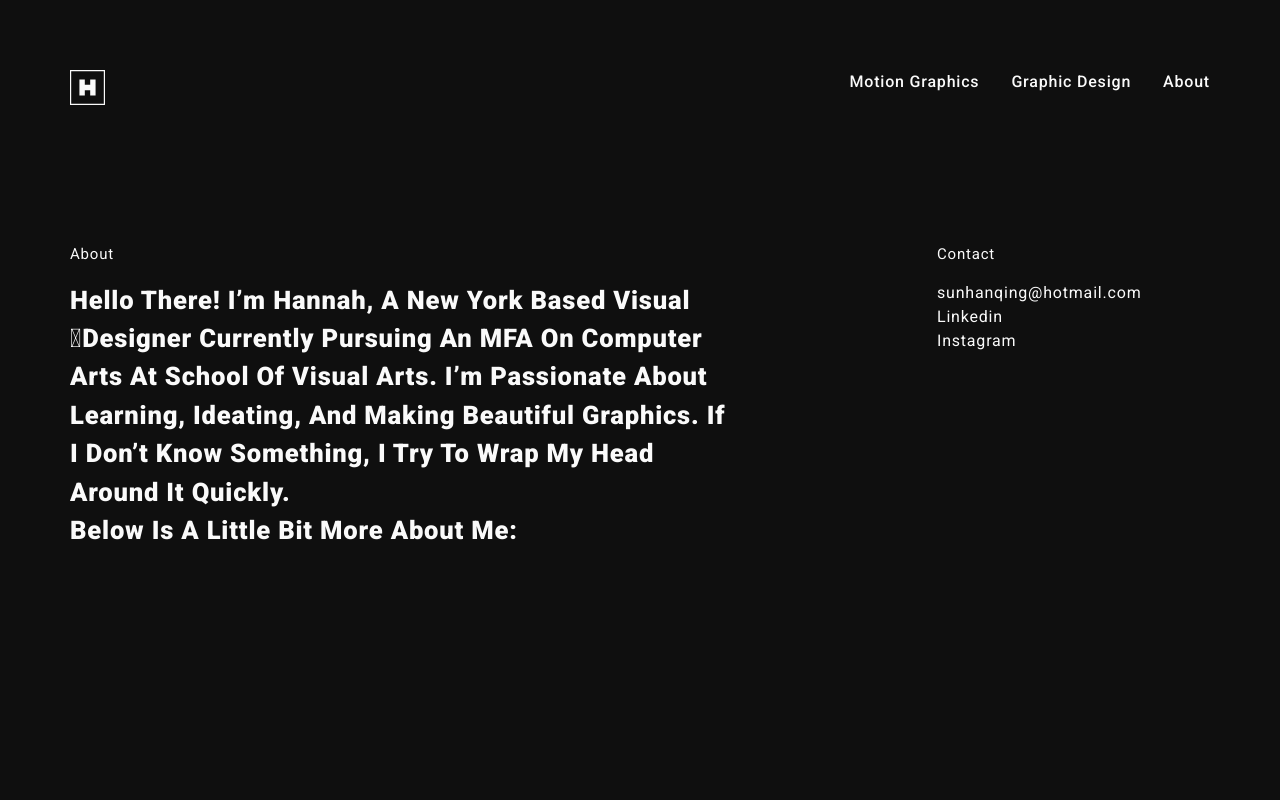
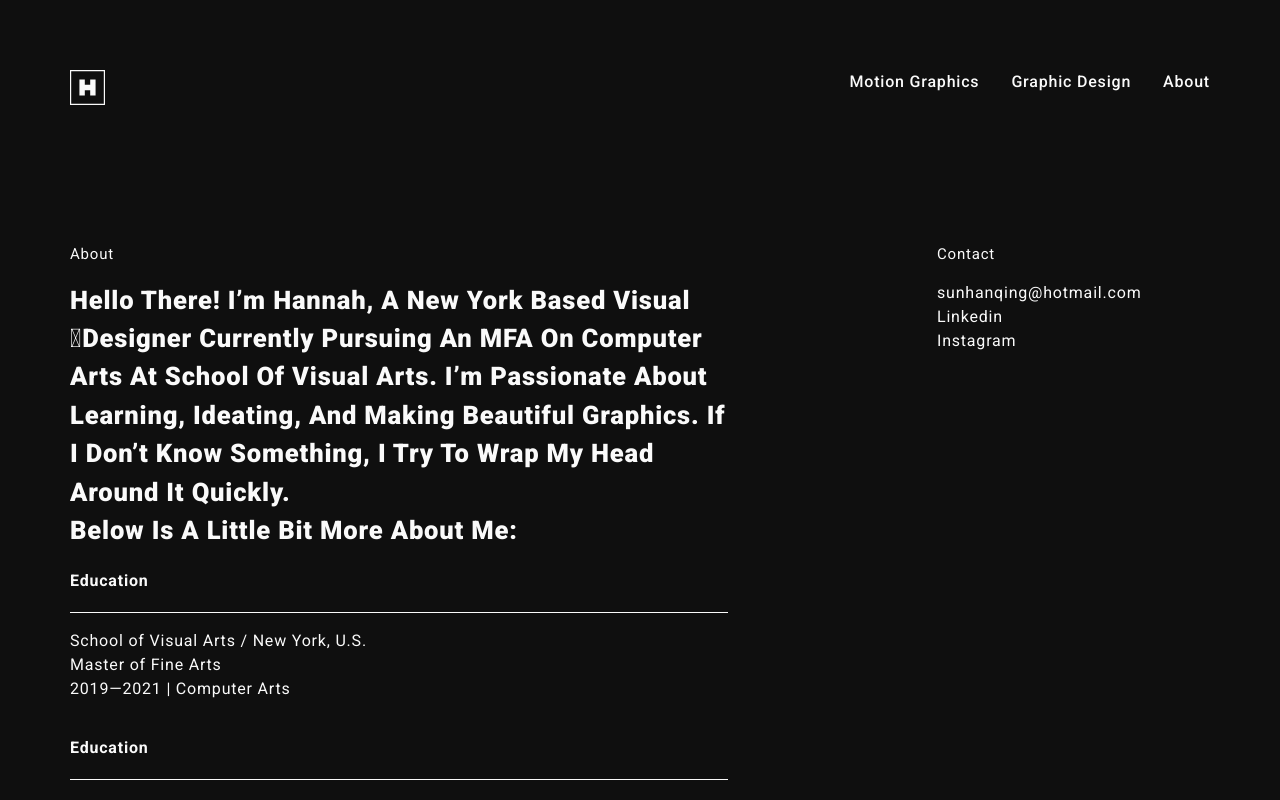
Before and after one commit to hannahsun/myPortfolio, a React (Create React App) app: page /about in a window 1280 px wide. Shown: the top 800 px of the page. Built offline with nearby package versions, Linux system fonts and the light colour scheme.

Commit message:
test bootstrap accordion

```diff
--- a/src/components/pages/about.js
+++ b/src/components/pages/about.js
@@ -1,11 +1,39 @@
-import React from 'react';
+import React, {createRef} from 'react';
 import Grid from '@material-ui/core/Grid';
+import Card from 'react-bootstrap/Card'
+import { useAccordionToggle } from 'react-bootstrap/AccordionToggle';
+import Accordion from 'react-bootstrap/Accordion'
+
+function CustomToggle({ children, eventKey }) {
+  const decoratedOnClick = useAccordionToggle(eventKey, () =>
+    console.log('totally custom!'),
+  );
+    return (
+      <div
+        // type="button"
+        className="accordion-head"
+        style={{ textAlign: "left"}}
+        onClick={decoratedOnClick}
+      >
+        {children}
+      </div>
+    );
+}
+function CustomBody({ children, eventKey }) {
+    return (
+      <div
+        className="accordion-body"
+        style={{ backgroundColor: 'none' }}
+      >
+        {children}
+      </div>
+    );
+}
 
 function About() {
   return (
     <div className="about">
         <div className="section-wrapper">
-
         <Grid container spacing={2}>
           <Grid item xs={12} sm={12} md={7}>
               <div className = "aboutme">
@@ -16,6 +44,38 @@ function About() {
                 <br/>
                 Below Is A Little Bit More About Me:
                 </h3>
+
+                <Accordion defaultActiveKey="0">
+                    <Card>
+                      <CustomToggle as={Card.Header} eventKey="0">
+                            Education
+                      </CustomToggle>
+                      <Accordion.Collapse eventKey="0">
+                      <CustomBody as={Card.Body} eventKey="0" >
+                            <p>
+                            School of Visual Arts / New York, U.S.<br/>
+                            Master of Fine Arts<br/>
+                            2019—2021 | Computer Arts
+                            </p>
+                      </CustomBody>
+                      </Accordion.Collapse>
+                    </Card>
+                    <Card>
+                      <CustomToggle as={Card.Header} eventKey="1">
+                            Education
+                      </CustomToggle>
+                      <Accordion.Collapse eventKey="1">
+                      <CustomBody as={Card.Body} eventKey="1">
+                            School of Visual Arts / New York, U.S.<br/>
+                            Master of Fine Arts<br/>
+                            2019—2021 | Computer Arts
+                      </CustomBody>
+                      </Accordion.Collapse>
+                    </Card>
+
+
+                </Accordion>
+
               </div>
           </Grid>
           <Grid item xs={12} sm={12} md={2}>
--- a/src/style/App.css
+++ b/src/style/App.css
@@ -1,5 +1,5 @@
 @import "reset.css";
-body {
+.accordion-body, body {
   font-size: 16px;
   letter-spacing: 0.05em;
   font-weight: 400;
@@ -155,6 +155,24 @@ footer li {
   min-height: 100vh;
 }
 
+.card {
+  border-radius: 0;
+  border-width: 0px;
+  background-color: transparent;
+  font-weight: 700;
+}
+
+.accordion-head {
+  cursor: pointer;
+  padding: 1.2em 0;
+  border-bottom: 1px solid #fafafa;
+}
+
+.accordion-body {
+  padding: 1em 0;
+  font-weight: 400;
+}
+
 .thumb {
   height: 25vw;
   position: relative;
--- a/src/style/App.scss
+++ b/src/style/App.scss
@@ -84,6 +84,24 @@ footer li{
     min-height:100vh;
 }
 
+//----------accordion--------
+.card{
+    border-radius: 0;
+    border-width: 0px;
+    background-color: transparent;
+    font-weight: $font-bold;
+    // padding: 1em 0;
+}
+.accordion-head{
+    cursor: pointer;
+    padding: 1.2em 0;
+    border-bottom: 1px solid $white;
+}
+.accordion-body{
+    padding: 1em 0;
+    font-weight: $font-light;
+    @extend %body-s;
+}
 
 
 //----------gallery--------
```
Also changed, not shown: 1 other file (tests, documents, lock files or other folders).
